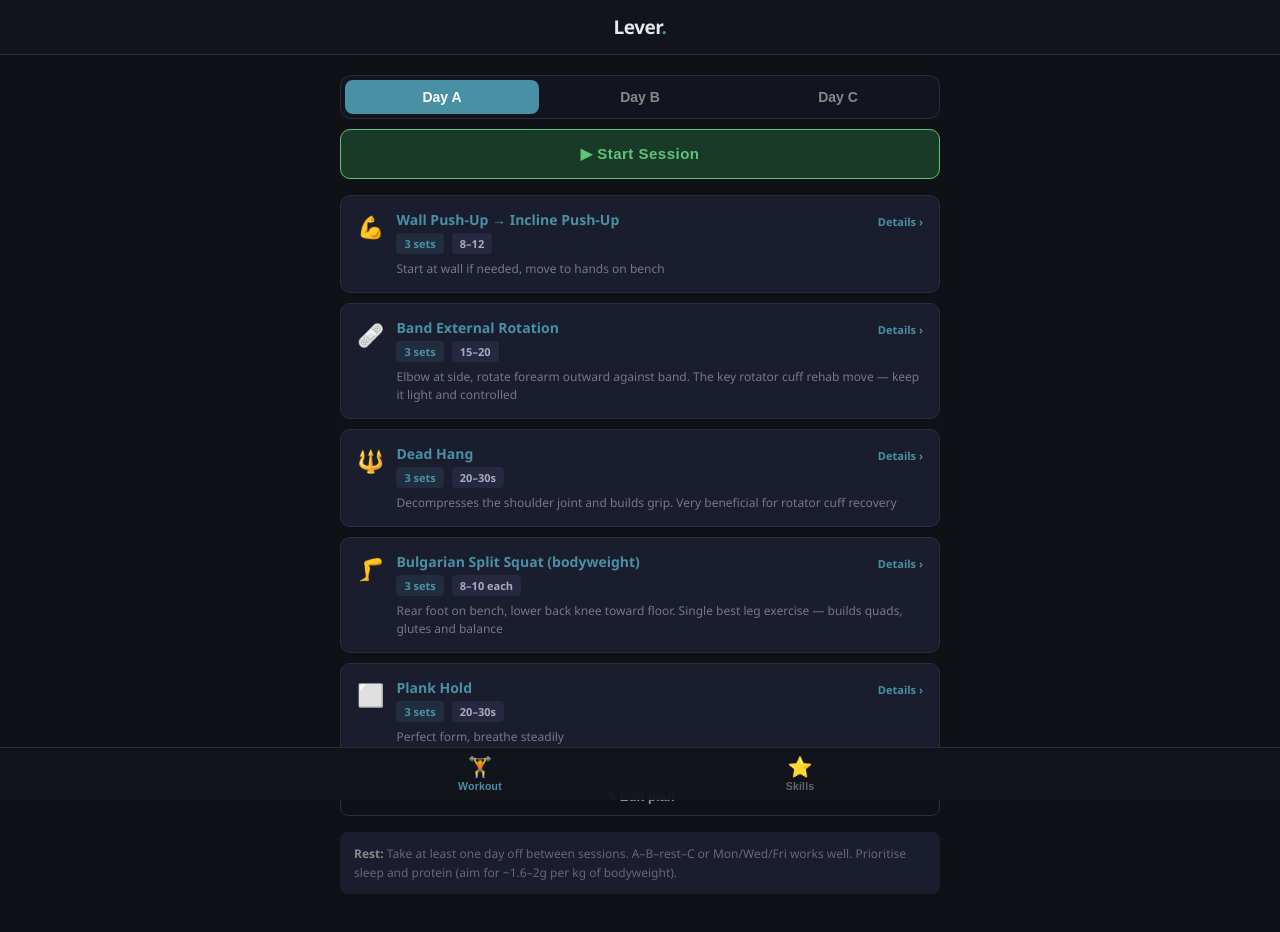
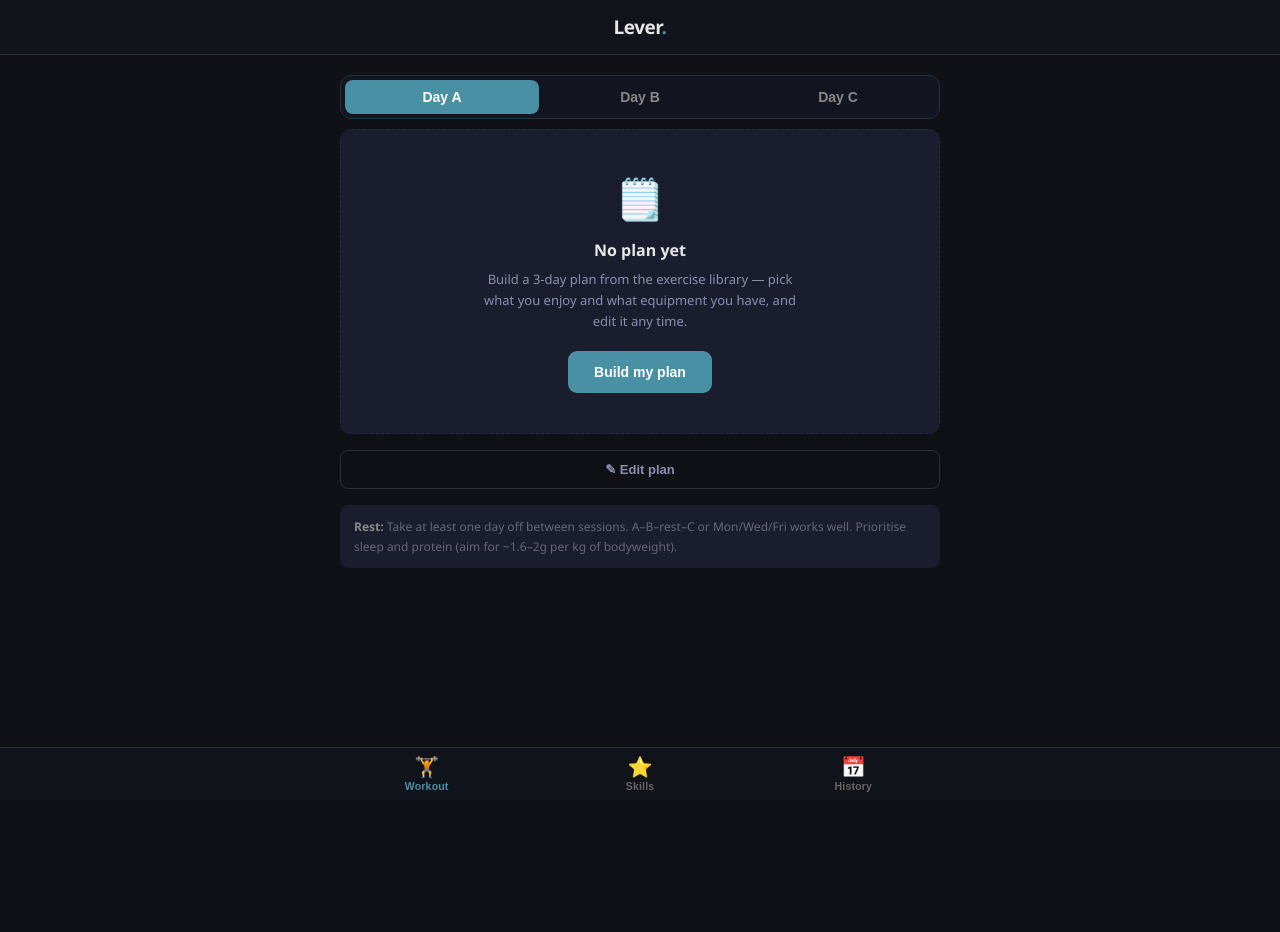
Before and after one commit to Neyschka/Workout, a React (Vite) app: page / in a window 1280 px wide. Shown: the top 932 px of the page. After the commit the page ends 800 px from the top, so only its background shows below. Built offline with nearby package versions, Linux system fonts and the light colour scheme.

Commit message:
Update App.jsx

```diff
--- a/src/App.jsx
+++ b/src/App.jsx
@@ -28,6 +28,27 @@
   const d = new Date(iso + "T00:00:00");
   if (isNaN(d)) return null;
   return d.toLocaleDateString(undefined, { day: "numeric", month: "short" });
+}
+
+const MS_DAY = 86400000;
+// GitHub-style contribution grid: an array of week-columns (oldest first), each
+// a 7-day Sun→Sat column. Days after today are null placeholders (unrendered),
+// so the grid always ends on the current, in-progress week.
+function buildCalendarWeeks(weeksBack = 26) {
+  const now = new Date();
+  const today = new Date(Date.UTC(now.getUTCFullYear(), now.getUTCMonth(), now.getUTCDate()));
+  const endOfWeek = new Date(today);
+  endOfWeek.setUTCDate(endOfWeek.getUTCDate() + (6 - endOfWeek.getUTCDay()));
+  const start = new Date(endOfWeek);
+  start.setUTCDate(start.getUTCDate() - (weeksBack * 7 - 1));
+  const days = [];
+  for (let t = start.getTime(); t <= endOfWeek.getTime(); t += MS_DAY) {
+    const d = new Date(t);
+    days.push(d.getTime() > today.getTime() ? null : d.toISOString().slice(0, 10));
+  }
+  const weeks = [];
+  for (let i = 0; i < days.length; i += 7) weeks.push(days.slice(i, i + 7));
+  return weeks;
 }
 
 // Single brand accent (phases were dropped — the plan is now user-editable).
@@ -665,6 +686,10 @@
   exercises: d.exercises.map((ex) => ({ ...ex, libId: PLAN_TO_LIBRARY_ID[ex.name] || null })),
 }));
 
+// What a brand-new device starts with: the same Day A/B/C shape, no exercises.
+// The empty-plan UI then guides the user into edit mode to build their own.
+const EMPTY_PLAN = DEFAULT_PLAN.map((d) => ({ day: d.day, subtitle: d.subtitle, exercises: [] }));
+
 function loadPlan() {
   try {
     const raw = localStorage.getItem("cal_plan");
@@ -673,8 +698,10 @@
       if (Array.isArray(p) && p.length) return p;
     }
   } catch (e) {}
-  return JSON.parse(JSON.stringify(DEFAULT_PLAN));
+  return JSON.parse(JSON.stringify(EMPTY_PLAN));
 }
+
+const planIsEmpty = (plan) => plan.every((d) => d.exercises.length === 0);
 
 // Slot counts per muscle group across Day A–C for a given plan.
 function weeklyGroupCounts(plan) {
@@ -708,6 +735,8 @@
   const [masteredDates, setMasteredDates] = useState(() => loadMap("cal_mastered", { deadhang: null, wallhandstand: null }));
   const unlockedSkills = new Set(Object.keys(masteredDates));
   const [completedDays, setCompletedDays] = useState(() => loadSet("cal_days", []));
+  // Calendar dates (ISO, deduped) a session was completed on — powers the History tab.
+  const [sessionDates, setSessionDates] = useState(() => loadSet("cal_session_dates", []));
   const [selectedExercise, setSelectedExercise] = useState(null);
   const [plan, setPlan] = useState(loadPlan);
   const [editMode, setEditMode] = useState(false);
@@ -728,9 +757,17 @@
   const [exerciseTimes, setExerciseTimes] = useState([]);
   const timerRef = useRef(null);
   const cooldownRef = useRef(null);
+  const historyScrollRef = useRef(null);
 
   useEffect(() => { saveMap("cal_mastered", masteredDates); }, [masteredDates]);
   useEffect(() => { saveSet("cal_days", completedDays); }, [completedDays]);
+  useEffect(() => { saveSet("cal_session_dates", sessionDates); }, [sessionDates]);
+  // Scroll the History calendar to the current week whenever it's opened.
+  useEffect(() => {
+    if (tab === "history" && historyScrollRef.current) {
+      historyScrollRef.current.scrollLeft = historyScrollRef.current.scrollWidth;
+    }
+  }, [tab]);
   useEffect(() => { saveSet("cal_equipment", ownedEquipment); }, [ownedEquipment]);
   useEffect(() => { try { localStorage.setItem("cal_plan", JSON.stringify(plan)); } catch (e) {} }, [plan]);
 
@@ -834,6 +871,7 @@
     setTimerSeconds(0);
     if (sessionExIndex === exercises.length - 1) {
       setSessionFinished(true);
+      recordSessionCompletion();
     } else {
       setInCooldown(true);
       setCooldownSeconds(120);
@@ -858,6 +896,7 @@
   const resetProgress = () => {
     if (window.confirm("Reset all completed sessions and mastered exercises? This cannot be undone.")) {
       setCompletedDays(new Set());
+      setSessionDates(new Set());
       setMasteredDates({ deadhang: null, wallhandstand: null });
     }
   };
@@ -942,23 +981,16 @@
     setDragIndex(null);
   };
 
-  const dayKey = `day-${activeDay}`;
-  const toggleDay = () => {
-    setCompletedDays((prev) => {
-      const next = new Set(prev);
-      if (next.has(dayKey)) {
-        next.delete(dayKey);
-      } else {
-        next.add(dayKey);
-        // Completing a day is real evidence — auto-check its exercises (dated today)
-        // in the Skill Tree if not already recorded.
-        setMasteredDates((md) => {
-          const grown = { ...md };
-          exerciseIdsForDay(plan, activeDay).forEach((id) => { if (!(id in grown)) grown[id] = todayISO(); });
-          return grown;
-        });
-      }
-      return next;
+  // Called when a session runs through to its last exercise — records the day
+  // as done, logs today's date for the History calendar, and grows mastered
+  // exercises (dated today) as real evidence, if not already recorded.
+  const recordSessionCompletion = () => {
+    setCompletedDays((prev) => new Set(prev).add(`day-${activeDay}`));
+    setSessionDates((prev) => new Set(prev).add(todayISO()));
+    setMasteredDates((md) => {
+      const grown = { ...md };
+      exerciseIdsForDay(plan, activeDay).forEach((id) => { if (!(id in grown)) grown[id] = todayISO(); });
+      return grown;
     });
   };
 
@@ -1060,6 +1092,29 @@
             )}
 
             {/* Exercises */}
+            {!editMode && workout.exercises.length === 0 ? (
+              <div style={{
+                textAlign: "center", padding: "40px 24px", marginBottom: 16,
+                background: "#1A1D2E", border: "1px dashed #2A2D3E", borderRadius: 12,
+              }}>
+                <div style={{ fontSize: 40, marginBottom: 14 }}>🗒️</div>
+                <div style={{ fontSize: 16, fontWeight: 800, marginBottom: 8 }}>No plan yet</div>
+                <div style={{ fontSize: 13, color: "#8a8fb0", lineHeight: 1.6, marginBottom: 20, maxWidth: 320, marginLeft: "auto", marginRight: "auto" }}>
+                  Build a 3-day plan from the exercise library — pick what you enjoy and what
+                  equipment you have, and edit it any time.
+                </div>
+                <button
+                  onClick={() => setEditMode(true)}
+                  style={{
+                    cursor: "pointer", background: phase.color, border: "none",
+                    borderRadius: 9, padding: "13px 26px", fontSize: 14, fontWeight: 700,
+                    color: "#fff",
+                  }}
+                >
+                  Build my plan
+                </button>
+              </div>
+            ) : (
             <div style={{ display: "flex", flexDirection: "column", gap: 10, marginBottom: 16 }}>
               {workout.exercises.map((ex, i) => {
                 const lib = BY_ID[libIdFor(ex)];
@@ -1142,6 +1197,7 @@
                 </button>
               )}
             </div>
+            )}
 
             {/* Muscle coverage guidance — only while editing, so an uninformed user
                 still knows how many of each type to include as they choose exercises. */}
@@ -1353,6 +1409,42 @@
             </>
           );
         })()}
+
+        {tab === "history" && (() => {
+          const weeks = buildCalendarWeeks(26);
+          const weekdayLabels = ["S", "M", "T", "W", "T", "F", "S"];
+          const cell = 11, gap = 3;
+          return (
+            <div style={{ display: "flex", gap: 8 }}>
+              <div style={{ display: "flex", flexDirection: "column", gap }}>
+                {weekdayLabels.map((l, i) => (
+                  <div key={i} style={{ width: cell, height: cell, fontSize: 9, color: "#556", display: "flex", alignItems: "center", justifyContent: "center" }}>
+                    {i % 2 === 1 ? l : ""}
+                  </div>
+                ))}
+              </div>
+              <div ref={historyScrollRef} className="subtle-scroll" style={{ display: "flex", gap, overflowX: "auto" }}>
+                {weeks.map((week, wi) => (
+                  <div key={wi} style={{ display: "flex", flexDirection: "column", gap, flexShrink: 0 }}>
+                    {week.map((iso, di) => {
+                      const done = iso && sessionDates.has(iso);
+                      return (
+                        <div
+                          key={di}
+                          style={{
+                            width: cell, height: cell, borderRadius: 2,
+                            background: iso === null ? "transparent" : done ? "#5EC47A" : "#1A1D2E",
+                            border: iso === null ? "none" : `1px solid ${done ? "#5EC47A" : "#2A2D3E"}`,
+                          }}
+                        />
+                      );
+                    })}
+                  </div>
+                ))}
+              </div>
+            </div>
+          );
+        })()}
       </div>
 
       {/* Bottom tab bar — fixed, native-app style */}
@@ -1366,6 +1458,7 @@
           {[
             { id: "plan", label: "Workout", icon: "🏋️" },
             { id: "skills", label: "Skills", icon: "⭐" },
+            { id: "history", label: "History", icon: "📅" },
           ].map((t) => (
             <button
               key={t.id}
```
